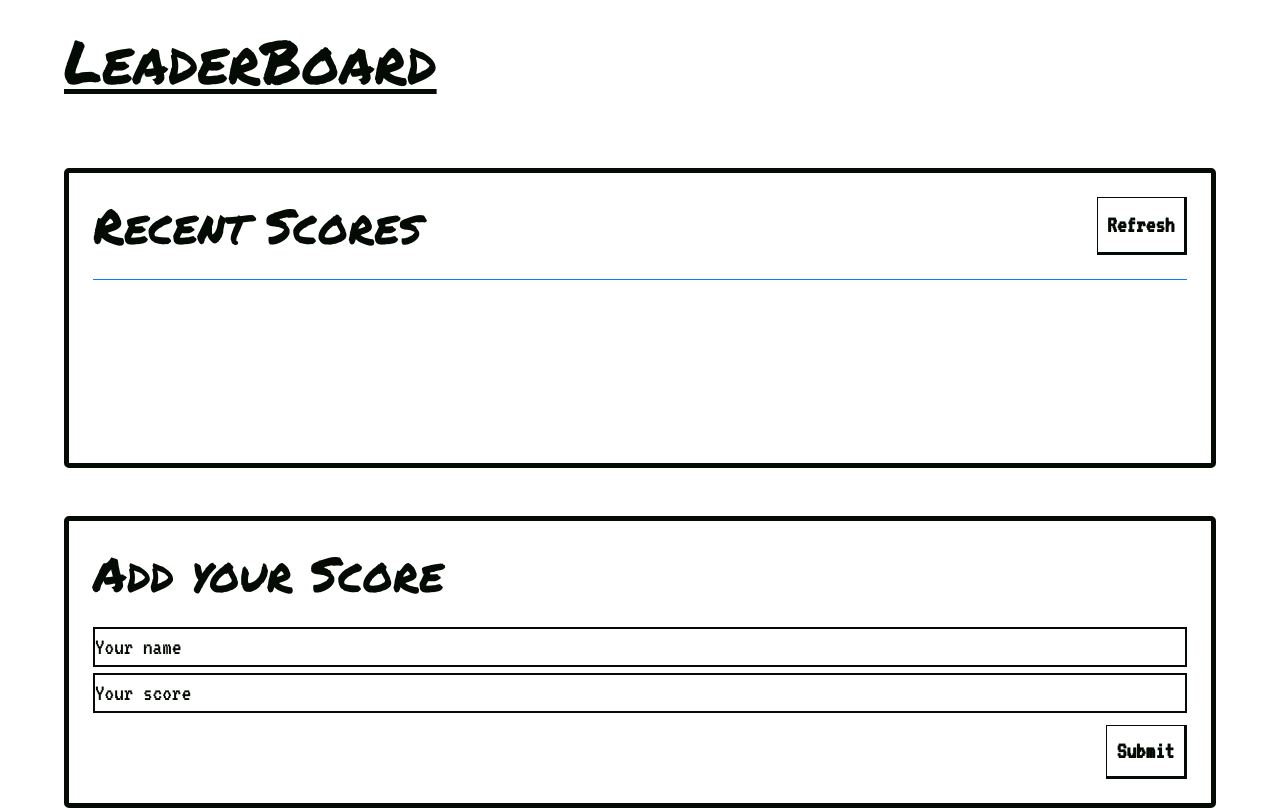
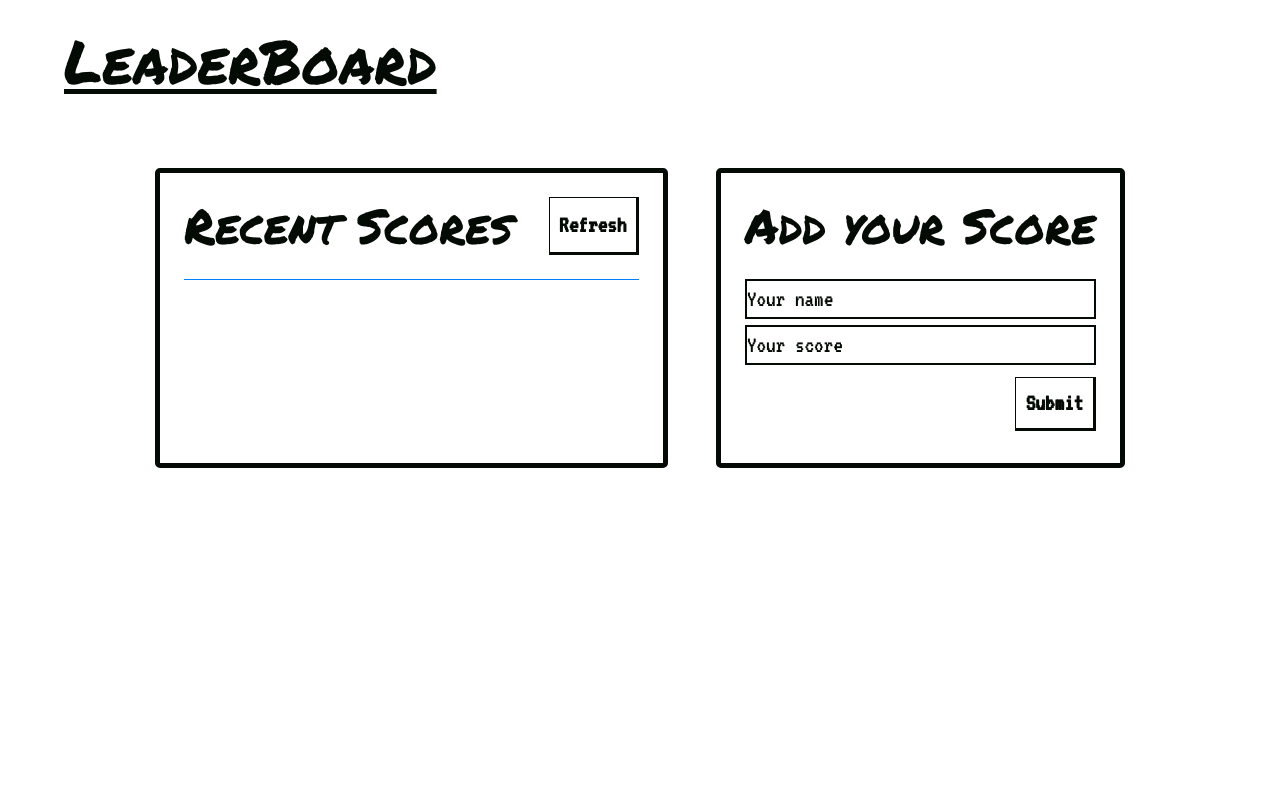
Before and after one commit to Benawi/Leaderboard, a website built with webpack: page src/index.html in a window 1280 px wide. Built offline with nearby package versions, Linux system fonts and the light colour scheme; no server answers.

Commit message:
Add style for the media query

```diff
--- a/src/styles.css
+++ b/src/styles.css
@@ -168,3 +168,20 @@ input[type=number]::-webkit-outer-spin-button {
 .right-content-header {
   padding-bottom: 1rem;
 }
+
+@media only screen and (min-width: 768px) {
+  .left-content {
+    width: auto;
+  }
+
+  .right-content {
+    width: auto;
+  }
+}
+
+@media only screen and (min-width: 1024px) {
+  .left-content {
+    margin-bottom: 0;
+    margin-right: 2rem;
+  }
+}
```
